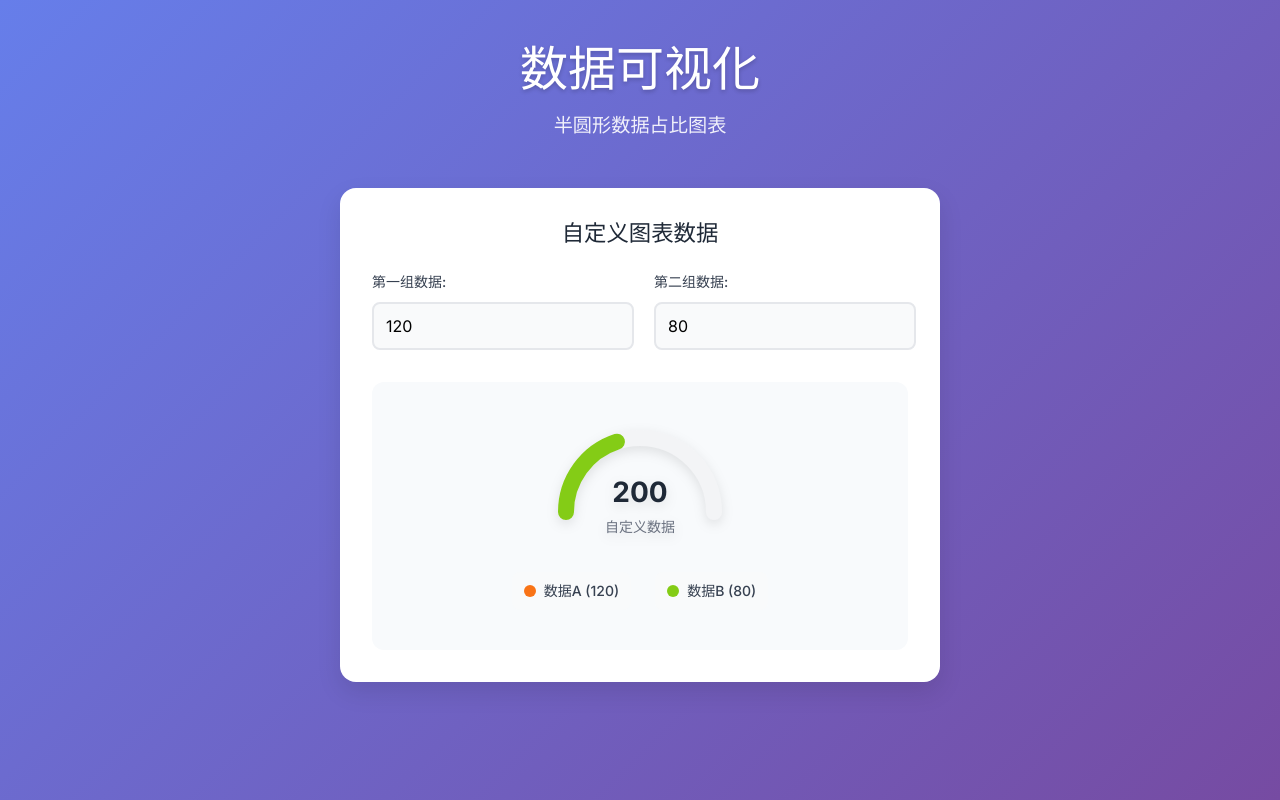
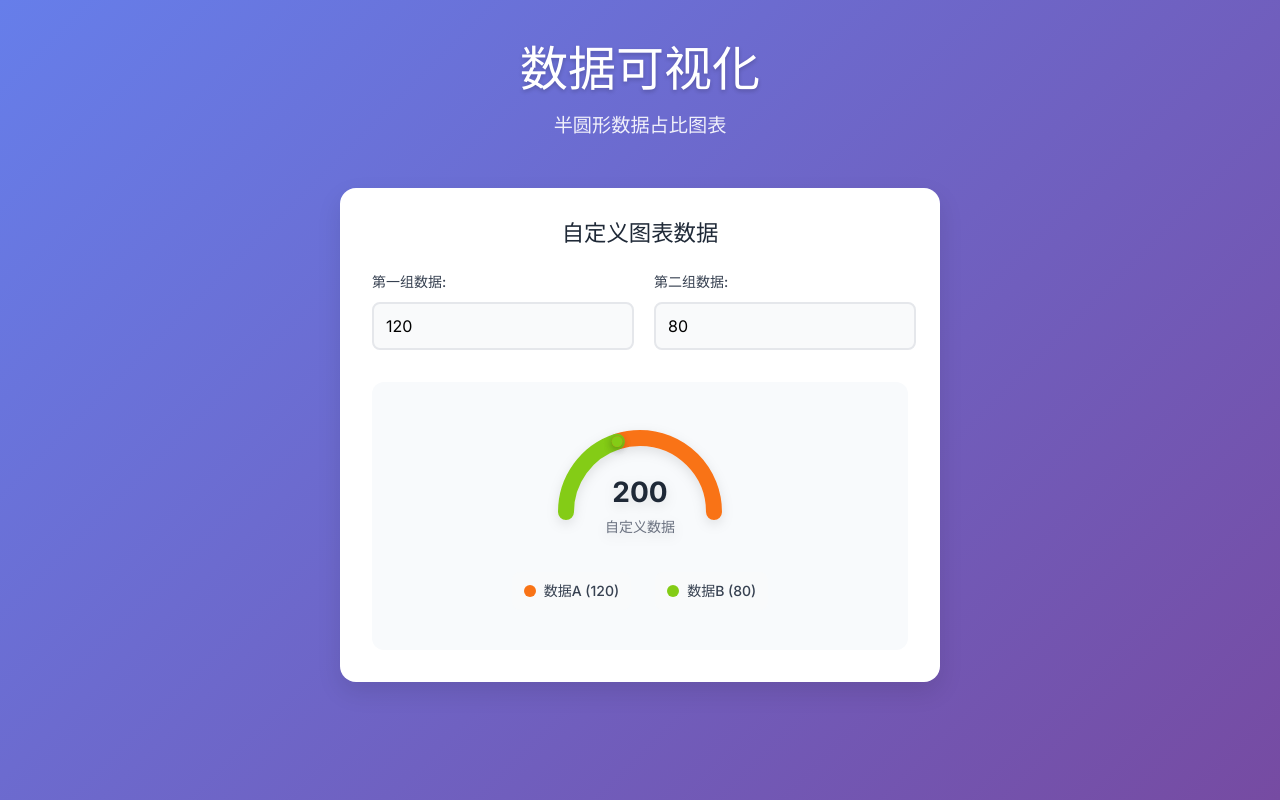
Before and after one commit to GunnmF/proportionOfVisualData, a Vue app: page / in a window 1280 px wide. Built offline with nearby package versions, Linux system fonts and the light colour scheme.

Commit message:
修复圆弧相邻显示和添加连接点

```diff
--- a/src/components/SemiCircleGauge.vue
+++ b/src/components/SemiCircleGauge.vue
@@ -12,7 +12,16 @@
         />
 
         <!-- Data Arc 1 (Primary) -->
-
+        <path
+          :d="primaryPath"
+          fill="none"
+          :stroke="primaryColor"
+          :stroke-width="strokeWidth"
+          stroke-linecap="round"
+          class="data-arc"
+          :stroke-dasharray="primaryDashArray"
+          :stroke-dashoffset="primaryDashOffset"
+        />
 
         <!-- Data Arc 2 (Secondary) -->
         <path
@@ -24,6 +33,27 @@
           class="data-arc"
           :stroke-dasharray="secondaryDashArray"
           :stroke-dashoffset="secondaryDashOffset"
+        />
+
+        <!-- 连接点圆圈 -->
+        <!-- 第一个数据段的尾部圆点 -->
+        <circle
+          v-if="primaryValue > 0"
+          :cx="primaryEndPoint.x"
+          :cy="primaryEndPoint.y"
+          :r="strokeWidth / 3"
+          :fill="primaryColor"
+          class="connection-dot"
+        />
+
+        <!-- 第二个数据段的头部圆点 -->
+        <circle
+          v-if="secondaryValue > 0"
+          :cx="secondaryStartPoint.x"
+          :cy="secondaryStartPoint.y"
+          :r="strokeWidth / 3"
+          :fill="secondaryColor"
+          class="connection-dot"
         />
 
         <!-- Center Text -->
@@ -105,7 +135,7 @@ const secondaryPercentage = computed(() =>
   totalValue.value > 0 ? props.secondaryValue / totalValue.value : 0
 )
 
-// 计算主数据弧的 dash 属性
+// 计算第一个数据段（从起点开始）
 const primaryDashArray = computed(() => {
   const length = arcLength.value * primaryPercentage.value
   return `${length} ${arcLength.value}`
@@ -113,15 +143,28 @@ const primaryDashArray = computed(() => {
 
 const primaryDashOffset = computed(() => 0)
 
-// 计算次数据弧的 dash 属性
+// 计算第二个数据段（紧接着第一个数据段）
 const secondaryDashArray = computed(() => {
   const length = arcLength.value * secondaryPercentage.value
   return `${length} ${arcLength.value}`
 })
 
 const secondaryDashOffset = computed(() => {
-  // 次数据弧需要偏移主数据弧的长度
+  // 第二个数据段从第一个数据段结束的地方开始
   return -(arcLength.value * primaryPercentage.value)
+})
+
+// 计算连接点的位置
+const primaryEndPoint = computed(() => {
+  // 第一个数据段的结束点
+  const angle = Math.PI - (Math.PI * primaryPercentage.value)
+  return polarToCartesian(centerX.value, centerY.value, radius.value, angle)
+})
+
+const secondaryStartPoint = computed(() => {
+  // 第二个数据段的开始点（与第一个数据段的结束点相同）
+  const angle = Math.PI - (Math.PI * primaryPercentage.value)
+  return polarToCartesian(centerX.value, centerY.value, radius.value, angle)
 })
 
 // Create path for background semicircle
@@ -133,7 +176,7 @@ const backgroundPath = computed(() => {
 
 // Create path for primary data arc
 const primaryPath = computed(() => {
-  // 主数据弧始终是完整的半圆路径，通过 stroke-dasharray 控制显示长度
+  // 第一个数据段的完整路径
   const startAngle = Math.PI
   const endAngle = 0
   return createArcPath(centerX.value, centerY.value, radius.value, startAngle, endAngle)
@@ -141,7 +184,7 @@ const primaryPath = computed(() => {
 
 // Create path for secondary data arc
 const secondaryPath = computed(() => {
-  // 次数据弧也是完整的半圆路径，通过 stroke-dasharray 和 stroke-dashoffset 控制显示
+  // 第二个数据段的完整路径
   const startAngle = Math.PI
   const endAngle = 0
   return createArcPath(centerX.value, centerY.value, radius.value, startAngle, endAngle)
@@ -200,6 +243,11 @@ function polarToCartesian(centerX: number, centerY: number, radius: number, angl
 .data-arc {
   transition: stroke-dasharray 0.8s cubic-bezier(0.4, 0, 0.2, 1),
               stroke-dashoffset 0.8s cubic-bezier(0.4, 0, 0.2, 1);
+}
+
+.connection-dot {
+  transition: all 0.8s cubic-bezier(0.4, 0, 0.2, 1);
+  filter: drop-shadow(0 2px 4px rgba(0, 0, 0, 0.2));
 }
 
 .center-text {
```
